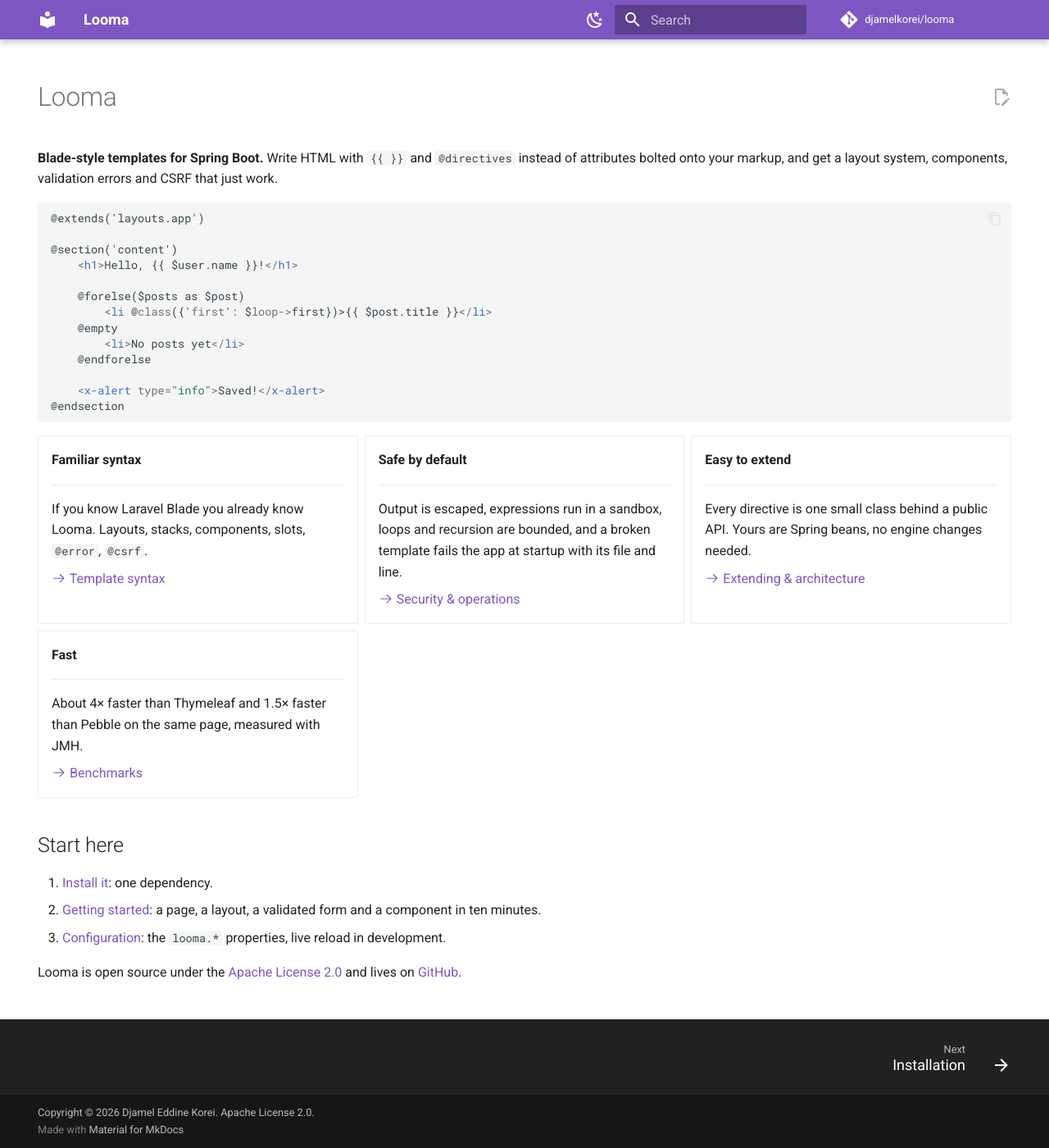
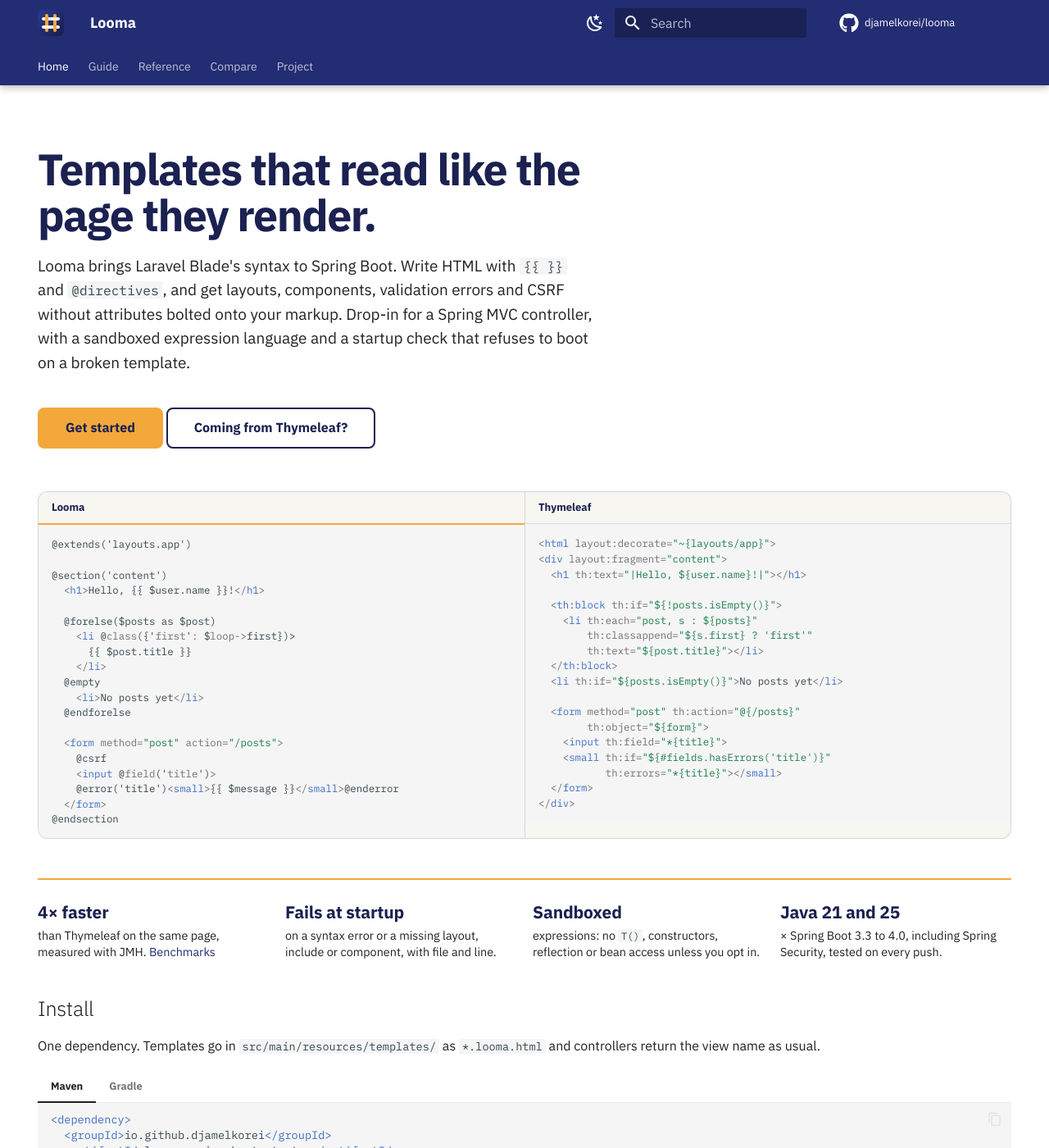
Before and after one commit to djamelkorei/looma, an MkDocs documentation site: the page built from docs/index.md, in a window 1280 px wide and 1400 px high. Shown: the whole window at 82% size. Built offline with MkDocs 1.6.1 and Material for MkDocs 9.7.7, drawn with Linux system fonts in a browser that asks for light colours; comment, search, counter and statistics services are not loaded; some of the changed text lies outside the part shown.

Commit message:
Add logo, redesign docs site and README, add Thymeleaf migration guide

````diff
--- a/docs/index.md
+++ b/docs/index.md
@@ -5,69 +5,150 @@
   - toc
 ---
 
-# Looma
+<div class="looma-hero" markdown>
 
-**Blade-style templates for Spring Boot.** Write HTML with `{{ }}` and `@directives` instead of attributes
-bolted onto your markup, and get a layout system, components, validation errors and CSRF that just work.
+<div markdown>
 
+# Templates that read like the page they render.
+
+<p class="lead" markdown>Looma brings Laravel Blade's syntax to Spring Boot. Write HTML with <code>{{ }}</code> and <code>@directives</code>, and get layouts, components, validation errors and CSRF without attributes bolted onto your markup. Drop-in for a Spring MVC controller, with a sandboxed expression language and a startup check that refuses to boot on a broken template.</p>
+
+<div class="actions" markdown>
+[Get started](getting-started.md){ .md-button .md-button--primary }
+[Coming from Thymeleaf?](thymeleaf-migration.md){ .md-button }
+</div>
+
+</div>
+
+<div class="looma-compare" markdown>
+
+<div markdown>
+<div class="label looma">Looma</div>
 ```html
 @extends('layouts.app')
 
 @section('content')
-    <h1>Hello, {{ $user.name }}!</h1>
+  <h1>Hello, {{ $user.name }}!</h1>
 
-    @forelse($posts as $post)
-        <li @class({'first': $loop->first})>{{ $post.title }}</li>
-    @empty
-        <li>No posts yet</li>
-    @endforelse
+  @forelse($posts as $post)
+    <li @class({'first': $loop->first})>
+      {{ $post.title }}
+    </li>
+  @empty
+    <li>No posts yet</li>
+  @endforelse
 
-    <x-alert type="info">Saved!</x-alert>
+  <form method="post" action="/posts">
+    @csrf
+    <input @field('title')>
+    @error('title')<small>{{ $message }}</small>@enderror
+  </form>
 @endsection
 ```
+</div>
+
+<div markdown>
+<div class="label">Thymeleaf</div>
+```html
+<html layout:decorate="~{layouts/app}">
+<div layout:fragment="content">
+  <h1 th:text="|Hello, ${user.name}!|"></h1>
+
+  <th:block th:if="${!posts.isEmpty()}">
+    <li th:each="post, s : ${posts}"
+        th:classappend="${s.first} ? 'first'"
+        th:text="${post.title}"></li>
+  </th:block>
+  <li th:if="${posts.isEmpty()}">No posts yet</li>
+
+  <form method="post" th:action="@{/posts}"
+        th:object="${form}">
+    <input th:field="*{title}">
+    <small th:if="${#fields.hasErrors('title')}"
+           th:errors="*{title}"></small>
+  </form>
+</div>
+```
+</div>
+
+</div>
+
+</div>
+
+<div class="looma-facts" markdown>
+<div><strong>4× faster</strong> than Thymeleaf on the same page, measured with JMH. <a href="benchmarks/">Benchmarks</a></div>
+<div><strong>Fails at startup</strong> on a syntax error or a missing layout, include or component, with file and line.</div>
+<div><strong>Sandboxed</strong> expressions: no <code>T()</code>, constructors, reflection or bean access unless you opt in.</div>
+<div><strong>Java 21 and 25</strong> × Spring Boot 3.3 to 4.0, including Spring Security, tested on every push.</div>
+</div>
+
+## Install
+
+One dependency. Templates go in `src/main/resources/templates/` as `*.looma.html` and controllers return the view name as usual.
+
+=== "Maven"
+
+    ```xml
+    <dependency>
+      <groupId>io.github.djamelkorei</groupId>
+      <artifactId>looma-spring-boot-starter</artifactId>
+      <version>0.1.1</version>
+    </dependency>
+    ```
+
+=== "Gradle"
+
+    ```kotlin
+    implementation("io.github.djamelkorei:looma-spring-boot-starter:0.1.1")
+    ```
+
+## What you get
 
 <div class="grid cards" markdown>
 
--   **Familiar syntax**
+-   **Layouts, components, slots and stacks**
 
     ---
 
-    If you know Laravel Blade you already know Looma. Layouts, stacks, components, slots, `@error`, `@csrf`.
+    `@extends` / `@section` inheritance, `<x-alert>` components with `@props` and named slots, `@push` into the
+    layout's `<head>`, `@once` for a component's styles. No layout dialect to add.
 
     [:octicons-arrow-right-24: Template syntax](syntax.md)
+
+-   **Forms that know Spring**
+
+    ---
+
+    `@bind` and `@field` fill `name`, `id` and `value` from the model object, keep the rejected input after a
+    failed `@Valid` submit, and `@error` shows the message from your `MessageSource`.
+
+    [:octicons-arrow-right-24: Form binding](syntax.md#form-binding)
 
 -   **Safe by default**
 
     ---
 
-    Output is escaped, expressions run in a sandbox, loops and recursion are bounded, and a broken template fails
-    the app at startup with its file and line.
+    Escaped output, a sandboxed SpEL subset, bounded loops and recursion, buffered output so an error never sends
+    half a page, and `@auth` / `@can` that fail closed.
 
     [:octicons-arrow-right-24: Security & operations](security.md)
 
--   **Easy to extend**
+-   **Built to be extended**
 
     ---
 
-    Every directive is one small class behind a public API. Yours are Spring beans, no engine changes needed.
+    Every directive is one small class behind a public API. Yours are plain Spring beans; so are template helpers
+    and the beans you expose with `@TemplateAccessible`.
 
     [:octicons-arrow-right-24: Extending & architecture](extending.md)
-
--   **Fast**
-
-    ---
-
-    About 4× faster than Thymeleaf and 1.5× faster than Pebble on the same page, measured with JMH.
-
-    [:octicons-arrow-right-24: Benchmarks](benchmarks.md)
 
 </div>
 
 ## Start here
 
-1. [Install it](installation.md): one dependency.
+1. [Install it](installation.md): one dependency, no other setup.
 2. [Getting started](getting-started.md): a page, a layout, a validated form and a component in ten minutes.
-3. [Configuration](configuration.md): the `looma.*` properties, live reload in development.
+3. [Migrating from Thymeleaf](thymeleaf-migration.md): the `th:*` to Looma mapping, and how to run both engines while you move.
 
-Looma is open source under the [Apache License 2.0](https://github.com/djamelkorei/looma/blob/main/LICENSE) and
-lives on [GitHub](https://github.com/djamelkorei/looma).
+Looma is open source under the [Apache License 2.0](https://github.com/djamelkorei/looma/blob/main/LICENSE)
+and lives on [GitHub](https://github.com/djamelkorei/looma).
--- /dev/null
+++ b/docs/stylesheets/extra.css
@@ -0,0 +1,103 @@
+/* Looma brand: indigo (the dyed cloth) and saffron (the thread). */
+:root {
+  --md-primary-fg-color: #232D73;
+  --md-primary-fg-color--light: #2B3A8F;
+  --md-primary-fg-color--dark: #171D4A;
+  --md-accent-fg-color: #C97A12;
+  --md-accent-fg-color--transparent: rgba(242, 168, 59, .12);
+  --looma-thread: #F2A83B;
+  --looma-ink: #1B2150;
+  --looma-paper: #F7F6F1;
+}
+[data-md-color-scheme="slate"] {
+  --md-primary-fg-color: #171D4A;
+  --md-accent-fg-color: #F2A83B;
+  --md-default-bg-color: #12152B;
+  --md-code-bg-color: #1A1E3A;
+  --looma-ink: #F4F2EC;
+  --looma-paper: #1A1E3A;
+  --md-typeset-a-color: #F2A83B;
+}
+
+.md-header__button.md-logo img { height: 1.6rem; width: 1.6rem; }
+.md-header__topic:first-child { font-weight: 600; }
+
+/* ---- landing page ---- */
+.looma-hero {
+  display: grid;
+  grid-template-columns: minmax(0, 1fr);
+  gap: 1.8rem;
+  margin: 1.2rem 0 2.4rem;
+}
+.looma-hero h1 {
+  max-width: 22ch;
+  font-size: clamp(2rem, 4.2vw, 3rem);
+  line-height: 1.05;
+  letter-spacing: -.03em;
+  font-weight: 650;
+  color: var(--looma-ink);
+  margin: 0 0 .9rem;
+}
+.looma-hero .lead {
+  font-size: .95rem;
+  line-height: 1.55;
+  max-width: 34rem;
+  margin-bottom: 1.2rem;
+}
+.looma-hero .actions { display: flex; gap: .6rem; flex-wrap: wrap; }
+.looma-hero .md-button { border-radius: .4rem; font-weight: 600; color: var(--looma-ink); border-color: var(--looma-ink); }
+.looma-hero .md-button:hover { background: var(--looma-ink); color: var(--md-default-bg-color); border-color: var(--looma-ink); }
+.looma-hero .md-button--primary { border-color: var(--looma-thread); background: var(--looma-thread); color: #1B2150; }
+.looma-hero .md-button--primary:hover { background: #E59A2E; border-color: #E59A2E; color: #1B2150; }
+
+/* The memorable element: the same page in both engines, side by side. */
+.looma-compare {
+  display: grid;
+  grid-template-columns: 1fr 1fr;
+  gap: 0;
+  border: 1px solid rgba(27, 33, 80, .15);
+  border-radius: .6rem;
+  overflow: hidden;
+  background: var(--looma-paper);
+}
+[data-md-color-scheme="slate"] .looma-compare { border-color: rgba(244, 242, 236, .12); }
+.looma-hero > *, .looma-compare > div, .looma-facts > div { min-width: 0; }
+.looma-compare > div + div { border-left: 1px solid rgba(27, 33, 80, .15); }
+[data-md-color-scheme="slate"] .looma-compare > div + div { border-color: rgba(244, 242, 236, .12); }
+.looma-compare .label {
+  font-size: .65rem;
+  font-weight: 600;
+  padding: .45rem .8rem;
+  color: var(--looma-ink);
+  border-bottom: 1px solid rgba(27, 33, 80, .12);
+}
+.looma-compare .label.looma { border-bottom: 2px solid var(--looma-thread); }
+.looma-compare .highlight { margin: 0; }
+.looma-compare pre { margin: 0; border-radius: 0; background: transparent; }
+.looma-compare pre > code { font-size: .62rem; line-height: 1.5; padding: .7rem .8rem; }
+.looma-compare .md-code__button, .looma-compare .md-clipboard { display: none; }
+
+/* Landing page only: no edit button, and the four feature cards as two rows of two. */
+.md-content__inner:has(.looma-hero) .md-content__button { display: none; }
+.md-typeset:has(.looma-hero) .grid.cards { grid-template-columns: repeat(2, minmax(0, 1fr)); }
+.md-typeset:has(.looma-hero) .grid.cards > ul > li { margin: 0; }
+
+.looma-facts {
+  display: grid;
+  grid-template-columns: repeat(4, 1fr);
+  gap: 1rem;
+  margin: 0 0 2rem;
+  padding: 1.2rem 0 0;
+  border-top: 2px solid var(--looma-thread);
+}
+.looma-facts > div { font-size: .72rem; line-height: 1.45; }
+.looma-facts strong { display: block; font-size: 1.05rem; color: var(--looma-ink); letter-spacing: -.01em; margin-bottom: .15rem; }
+
+.md-typeset .looma-install { margin: 0 0 2rem; }
+
+@media screen and (max-width: 44.9375em) {
+  .looma-compare { grid-template-columns: 1fr; }
+  .looma-compare > div + div { border-left: 0; border-top: 1px solid rgba(27, 33, 80, .15); }
+  .looma-facts { grid-template-columns: 1fr 1fr; }
+  .md-typeset:has(.looma-hero) .grid.cards { grid-template-columns: 1fr; }
+}
--- /dev/null
+++ b/docs/thymeleaf-migration.md
@@ -0,0 +1,122 @@
+---
+title: Migrating from Thymeleaf
+---
+
+# Migrating from Thymeleaf
+
+You can move one page at a time. Looma's view resolver only claims a view when a `*.looma.html` template exists
+for it, so Thymeleaf keeps serving every page you have not converted yet.
+
+## Run both engines
+
+1. Add the [starter](installation.md). Keep `spring-boot-starter-thymeleaf`.
+2. Convert a page by creating `templates/name.looma.html` next to `templates/name.html`. The controller does not change.
+3. Delete the Thymeleaf file once the Looma one is live. When none are left, remove the Thymeleaf starter.
+
+Looma registers its view resolver just ahead of Thymeleaf's (`Ordered.LOWEST_PRECEDENCE - 10`), so the Looma file
+wins when both exist. Adjust with a `LoomaViewResolver` bean of your own if you need a different order.
+
+The startup check parses every `*.looma.html` and fails the application on a syntax error or a reference to a
+missing layout, include or component, so a half-converted page is found on boot rather than by a visitor.
+
+## Attribute by attribute
+
+Thymeleaf puts logic in attributes on existing elements; Looma puts it in the text. Most attributes map one to one.
+
+| Thymeleaf | Looma |
+|---|---|
+| `th:text="${x}"` | `{{ $x }}` |
+| `th:utext="${html}"` | `{!! $html !!}` |
+| `[[${x}]]` / `[(${x})]` | `{{ $x }}` / `{!! $x !!}` |
+| `th:if="${c}"` / `th:unless="${c}"` | `@if($c) ... @endif` / `@unless($c) ... @endunless` |
+| `th:switch` / `th:case` | `@switch($x) @case(1) ... @break @default ... @endswitch` |
+| `th:each="item, s : ${items}"` | `@foreach($items as $item)`; `s.index` is `$loop->index`, `s.first` is `$loop->first`, `s.count` is `$loop->iteration` |
+| `th:each` over a map | `@foreach($map as $key => $value)` |
+| empty-list fallback with a second `th:if` | `@forelse ... @empty ... @endforelse` |
+| `th:insert="~{partials/nav}"` / `th:replace` | `@include('partials.nav')` |
+| `th:replace="~{frag :: name(${a})}"` (parameterised fragment) | `@include('frag', {'a': $a})` or a component `<x-frag :a="$a" />` |
+| Layout Dialect `layout:decorate` / `layout:fragment` | `@extends('layouts.app')` / `@section('content')` with `@yield('content')` in the layout |
+| `th:classappend="${c} ? 'active'"` | `@class({'active': $c})` |
+| `th:styleappend` | `@style({'display: none': $hidden})` |
+| `th:attr="data-id=${id}"` / `th:data-id="${id}"` | `data-id="{{ $id }}"` |
+| `th:href="@{/posts/{id}(id=${p.id})}"` | `href="/posts/{{ $p.id }}"` |
+| `th:checked`, `th:selected`, `th:disabled`, `th:readonly`, `th:required` | `@checked($c)`, `@selected($c)`, `@disabled($c)`, `@readonly($c)`, `@required($c)` |
+| `th:object="${form}"` + `th:field="*{email}"` | `@bind('form') ... <input @field('email')> ... @endbind` |
+| `th:field` on a checkbox, radio or `<option>` | `@checkbox('tags', 'A')`, `@radio('plan', 'pro')`, `@option('country', 'FR')` |
+| `#fields.hasErrors('email')` + `th:errors="*{email}"` | `@error('email') {{ $message }} @enderror` |
+| `#fields.hasGlobalErrors()` | `@error('_global')` |
+| CSRF hidden input (added by `th:action`) | `@csrf` |
+| `th:method="put"` | `@method('PUT')` |
+| `#{key}` / `#{key(${arg})}` | `@lang('key')` / `@lang('key', $arg)` |
+| `sec:authorize="isAuthenticated()"` | `@auth ... @endauth` |
+| `sec:authorize="hasRole('ADMIN')"` | `@auth('ADMIN') ... @endauth` |
+| `sec:authorize="hasAuthority('posts:edit')"` | `@can('posts:edit') ... @endcan` |
+| `sec:authorize="hasPermission(#post, 'edit')"` | `@can('edit', $post) ... @endcan` |
+| `th:inline="javascript"` with `/*[[${data}]]*/` | `<script>const data = @json($data);</script>` |
+| `<!--/* comment */-->` | `{{-- comment --}}` |
+| `th:remove`, `th:block` | not needed: text outside a directive is just text |
+| `${@bean.method()}` | `@bean.method()` for beans you mark `@TemplateAccessible` or list in `looma.beans.allowed` ([configuration](configuration.md#spring-beans-in-templates)) |
+| `#strings`, `#numbers`, `#temporals`, `#lists` | `String`, `Number`, `Date`, `List` and `Math` helpers, e.g. `{{ Date.format($d, 'd MMM yyyy') }}` ([helpers](syntax.md#calling-java-methods)) |
+| `view :: fragment` for partial responses | the same view name, `@fragment('rows')` in the template ([htmx](syntax.md#partial-updates-htmx)) |
+
+## Expressions
+
+Thymeleaf uses SpEL (with Spring) or OGNL; Looma uses SpEL too, so `${user.name}`, `${a > b}`, `${list.size()}`,
+`${x ?: 'default'}` and `${s?.length()}` all work as they are once you drop the `${ }` wrapper. The differences:
+
+- A leading `$` on a variable is optional, and `->` works as `.`, so Blade-style `$user->name` is fine.
+- `??` is the Elvis operator (`?:`): it returns the fallback for null and for an empty string.
+- `@if` uses PHP-style truthiness: null, `false`, `0`, `""` and an empty collection are false.
+- Literal maps use SpEL syntax: `{'key': value}`.
+- `T(...)`, `new`, `#root` tricks and bean references other than `@bean` are refused. Beans are reachable only if
+  you opt in. Thymeleaf exposes every bean; Looma does not.
+- `#request`, `#session` and `#servletContext` are not exposed. `request` is in the model for the role checks;
+  put what a page needs into the model from the controller.
+
+## What changes in the layout
+
+Thymeleaf's natural templates open as static HTML in a browser; Looma templates are text and do not. In exchange
+the page reads top to bottom as the page it renders. A typical layout:
+
+```html
+<!doctype html>
+<html lang="en">
+<head>
+  <title>@yield('title', 'My app')</title>
+  <link rel="stylesheet" href="/app.css">
+  @stack('head')
+</head>
+<body>
+  @include('partials.nav')
+  <main>@yield('content')</main>
+  @stack('scripts')
+</body>
+</html>
+```
+
+```html
+@extends('layouts.app')
+@section('title', 'Posts')
+
+@push('scripts')<script src="/posts.js"></script>@endpush
+
+@section('content')
+  <x-alert type="info">Saved!</x-alert>
+  ...
+@endsection
+```
+
+`@push` replaces the Layout Dialect's `layout:fragment` for head and script blocks, and `@parent` appends to the
+layout's own section instead of replacing it.
+
+## Things to check before you go live
+
+- `{{ }}` escapes; `{!! !!}` does not. Anything that was `th:utext` deserves a second look.
+- Vue, Alpine or Handlebars braces in a page: write them as `@{{ ... }}` or wrap the block in `@verbatim`.
+- `@` in text is only a directive when followed by a known directive name and its arguments, so email addresses
+  and Alpine's `@click` are untouched. Write `@@if` for a literal `@if`.
+- Component templates live in `templates/components/`; `<x-form.input>` maps to `components/form/input.looma.html`.
+- Enable `looma.template-dir=src/main/resources/templates` in development for live reload.
+
+The full feature-by-feature picture, including what Looma does not have, is in
+[Looma vs Thymeleaf vs Blade](comparison.md).
--- a/mkdocs.yml
+++ b/mkdocs.yml
@@ -8,8 +8,19 @@
 
 theme:
   name: material
+  logo: assets/logo.svg
+  favicon: assets/logo.svg
+  icon:
+    repo: fontawesome/brands/github
+  font:
+    text: IBM Plex Sans
+    code: IBM Plex Mono
   features:
+    - navigation.tabs
+    - navigation.tabs.sticky
     - navigation.sections
+    - navigation.instant
+    - navigation.tracking
     - navigation.top
     - navigation.footer
     - search.suggest
@@ -19,18 +30,29 @@
   palette:
     - media: "(prefers-color-scheme: light)"
       scheme: default
-      primary: deep purple
-      accent: deep purple
+      primary: custom
+      accent: custom
       toggle:
         icon: material/weather-night
         name: Switch to dark mode
     - media: "(prefers-color-scheme: dark)"
       scheme: slate
-      primary: deep purple
-      accent: deep purple
+      primary: custom
+      accent: custom
       toggle:
         icon: material/weather-sunny
         name: Switch to light mode
+
+extra_css:
+  - stylesheets/extra.css
+
+extra:
+  social:
+    - icon: fontawesome/brands/github
+      link: https://github.com/djamelkorei/looma
+    - icon: fontawesome/solid/cube
+      link: https://central.sonatype.com/artifact/io.github.djamelkorei/looma-spring-boot-starter
+      name: Maven Central
 
 markdown_extensions:
   - admonition
@@ -51,15 +73,19 @@
 
 nav:
   - Home: index.md
-  - Installation: installation.md
-  - Getting started: getting-started.md
+  - Guide:
+      - Installation: installation.md
+      - Getting started: getting-started.md
+      - Migrating from Thymeleaf: thymeleaf-migration.md
+      - IntelliJ plugin: intellij.md
   - Reference:
       - Template syntax: syntax.md
       - Configuration: configuration.md
       - Security & operations: security.md
-  - Extending & architecture: extending.md
-  - IntelliJ plugin: intellij.md
-  - Benchmarks: benchmarks.md
-  - Looma vs Thymeleaf vs Blade: comparison.md
-  - Releasing: releasing.md
-  - Changelog: https://github.com/djamelkorei/looma/blob/main/CHANGELOG.md
+      - Extending & architecture: extending.md
+  - Compare:
+      - Looma vs Thymeleaf vs Blade: comparison.md
+      - Benchmarks: benchmarks.md
+  - Project:
+      - Releasing: releasing.md
+      - Changelog: https://github.com/djamelkorei/looma/blob/main/CHANGELOG.md
````
Also changed, not shown: README.md (+71 -23 lines), docs/assets/logo.svg (added), docs/assets/wordmark.svg (added), looma-intellij/src/main/resources/META-INF/pluginIcon.svg, looma-intellij/src/main/resources/icons/looma.svg, looma-intellij/src/main/resources/icons/looma_dark.svg.
